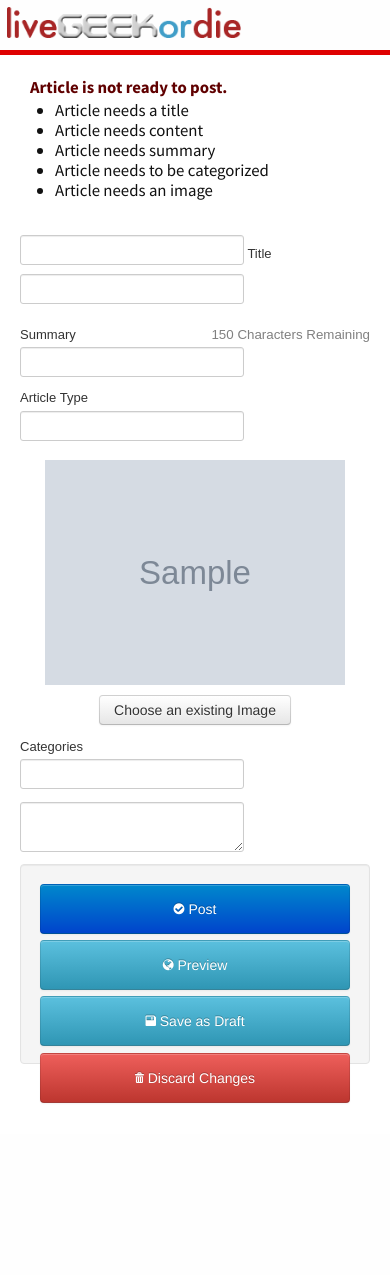
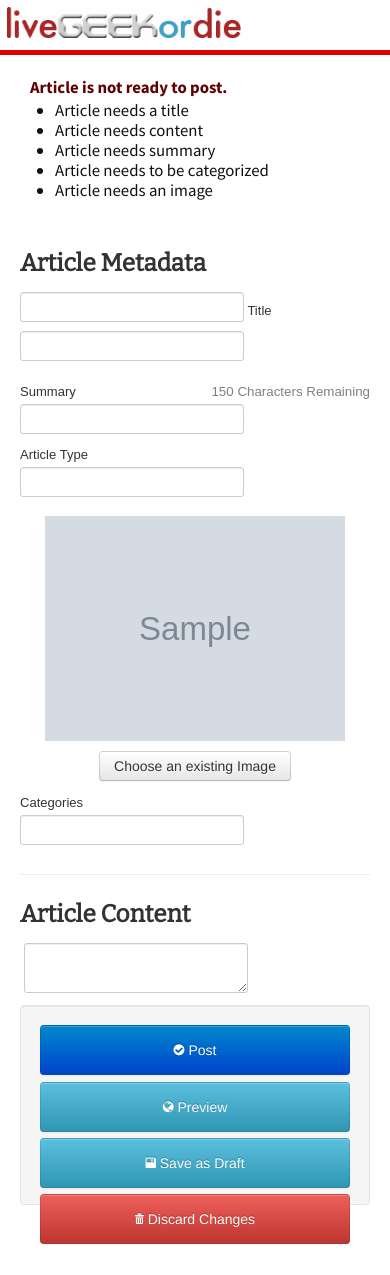
Before and after one commit to jaredhaight/lgod, a Django app: template main/templates/articleEditor.html in a window 390 px wide. Before the commit the page ends 1103 px from the top, so only its background shows below. Run offline with Django 3.2, Linux system fonts and the light colour scheme; the template is opened without the code that fills it: most values are stand-ins (such as "Sample title", 1, 10 or a date in 2020); grey boxes marked "Sample" are stand-in pictures; form fields are guessed from the names that the template uses; style sheets or scripts are compiled from the project's sources; some libraries are stand-ins or nearby versions.

Commit message:
Making the editor match articles better.

```diff
--- a/main/static/css/redactor-92.css
+++ b/main/static/css/redactor-92.css
@@ -274,7 +274,7 @@ body .redactor_box_fullscreen {
   margin-bottom: .15em !important;
 }
 .redactor_editor h2 {
-  font-size: 1.5em !important;
+  font-size: 1.47em !important;
   line-height: 1.111em !important;
   margin-bottom: .25em !important;
 }
--- a/main/static/css/styles.less
+++ b/main/static/css/styles.less
@@ -86,7 +86,7 @@ blockquote {
   border-left: 3px solid #ccc;
 }
 
-blockquote p {
+blockquote {
   font-size: 1em;
   line-height: 1.35em;
 }
@@ -346,6 +346,12 @@ blockquote p {
   background: #FFFFFF;
   padding-left: 20px;
   padding-right: 20px;
+}
+
+.editorBox {
+  width: 69%;
+  margin: 0 auto;
+  max-width: 1000px;
 }
 
 .contentWrap {
@@ -2230,6 +2236,10 @@ li[class^="icon-"].icon-large:before, li[class*=" icon-"].icon-large:before {
     width: 95.5%;
   }
 
+  fieldset .row-fluid .editorBox {
+    width: 98%;
+  }
+
   #summaryCounter {
     margin-right: 0;
   }
@@ -2423,6 +2433,10 @@ li[class^="icon-"].icon-large:before, li[class*=" icon-"].icon-large:before {
     margin-right: 0;
   }
 
+  .row-fluid .editorBox {
+    width: 90%;
+  }
+
 }
 
 @media (max-width: 1270px) {
@@ -2484,6 +2498,10 @@ li[class^="icon-"].icon-large:before, li[class*=" icon-"].icon-large:before {
     padding-right: 10%;
   }
 
+  .editorBox {
+    width: 75%;
+  }
+
   #disqus_thread {
     width: 60%;
   }
--- a/main/templates/articleEditor.html
+++ b/main/templates/articleEditor.html
@@ -105,6 +105,7 @@ $(document).ready(
     {% block content %}
     <div class="editorWrap">
         <form class="form" action="." enctype="multipart/form-data" method="post">
+        <h2>Article Metadata</h2>
         <fieldset>
             <div class="row-fluid editorText">
                 <div class="span8">
@@ -158,7 +159,13 @@ $(document).ready(
                 </div>
             </div>
             <div class="row-fluid">
-                <div class="span12 margintop1">
+              <div class="span12">
+                <hr>
+                <h2>Article Content</h2>
+              </div>
+            </div>
+            <div class="row-fluid">
+                <div class="editorBox margintop1">
                {{ form.body }}
                 </div>
             </div>
```
